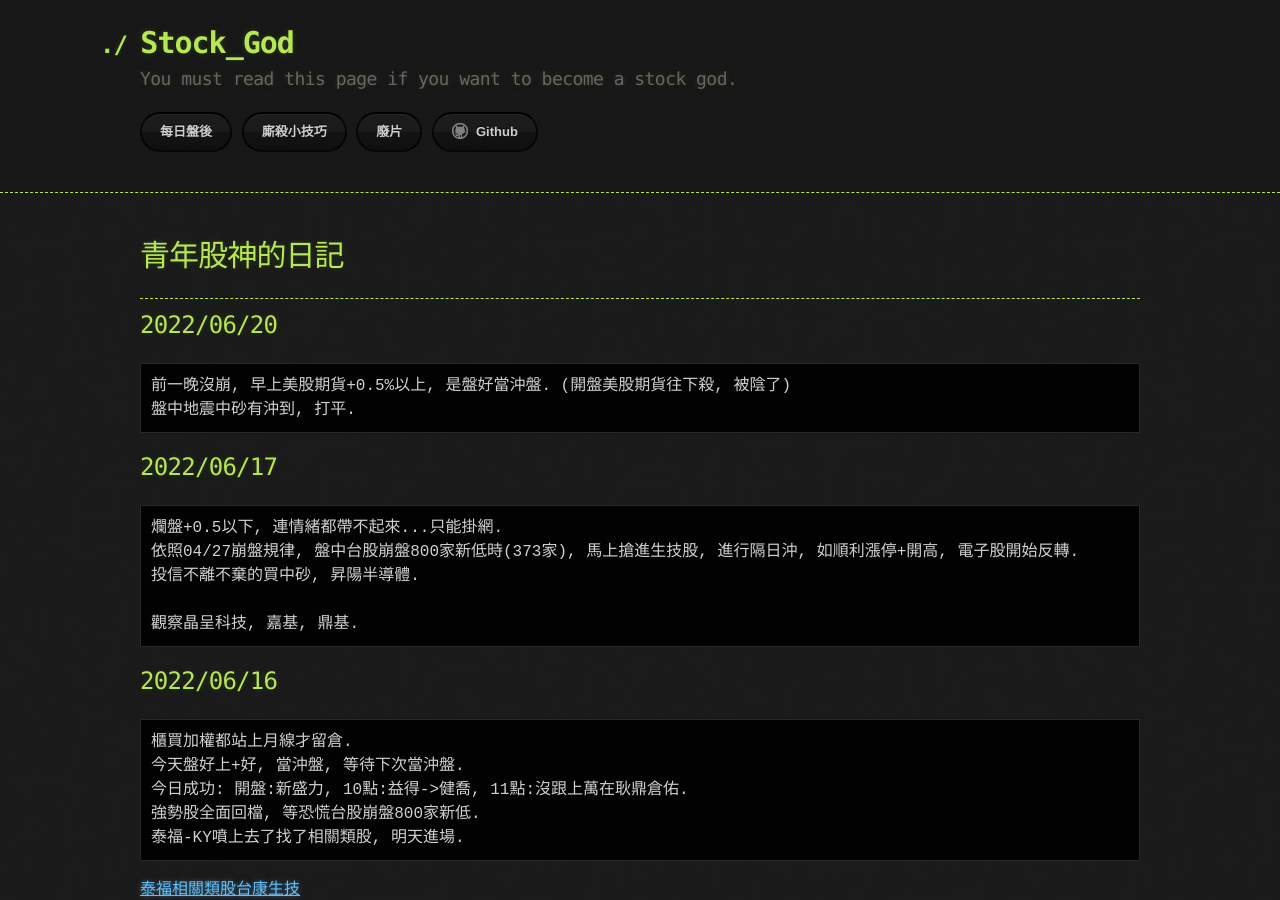
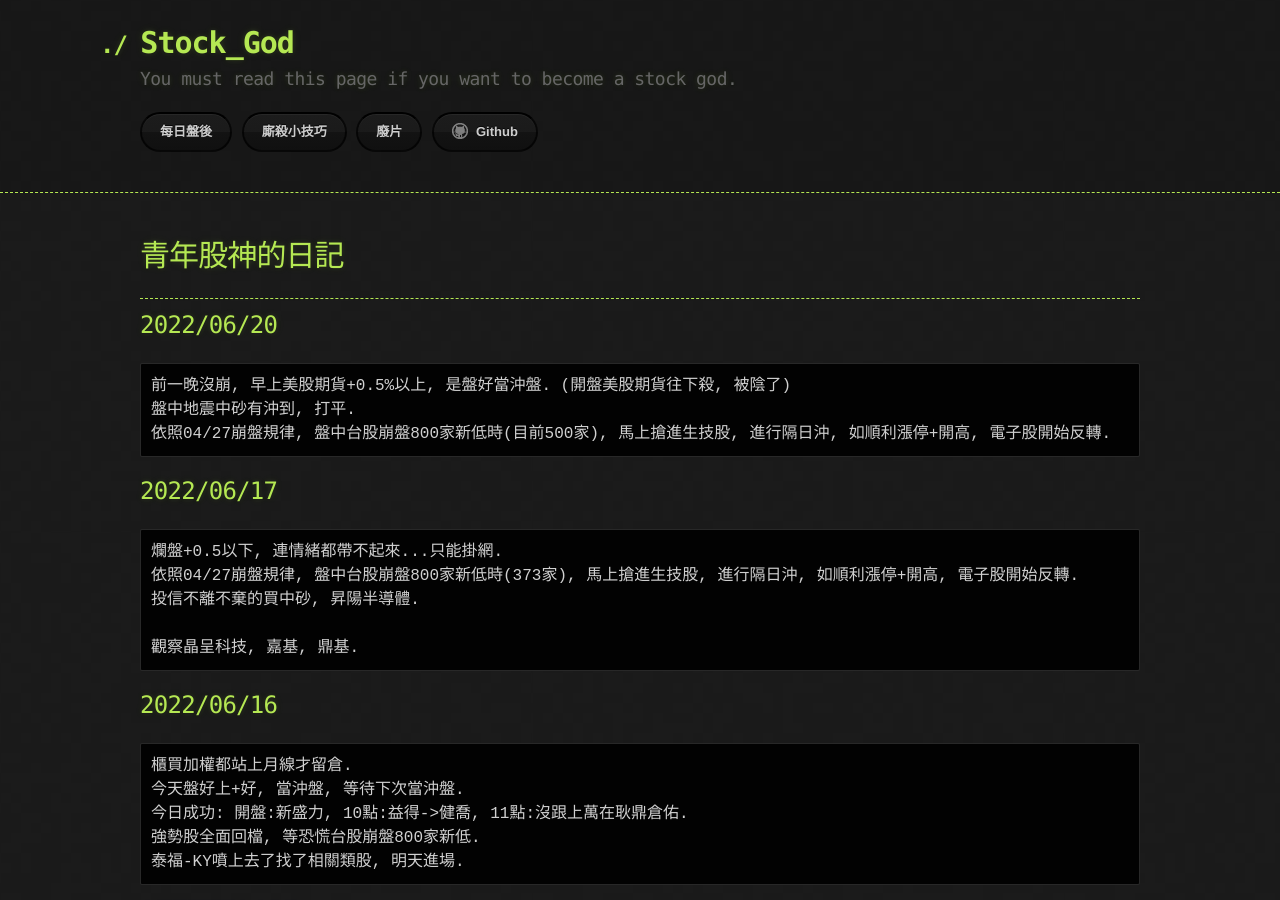
Before and after one commit to lepg5487/Stock_God, a Jekyll site: the page built from index.md, in a window 1280 px wide and 900 px high. Built offline with Jekyll 4.4.1, drawn with Linux system fonts in a browser that asks for light colours; our own code applies the rules of GitHub Pages for plain Markdown files.

Commit message:
Update index.md

````diff
--- a/index.md
+++ b/index.md
@@ -10,6 +10,7 @@ layout: testlayouts
 ```
 前一晚沒崩, 早上美股期貨+0.5%以上, 是盤好當沖盤. (開盤美股期貨往下殺, 被陰了)
 盤中地震中砂有沖到, 打平.
+依照04/27崩盤規律, 盤中台股崩盤800家新低時(目前500家), 馬上搶進生技股, 進行隔日沖, 如順利漲停+開高, 電子股開始反轉.
 ```
 
 ## 2022/06/17
````
